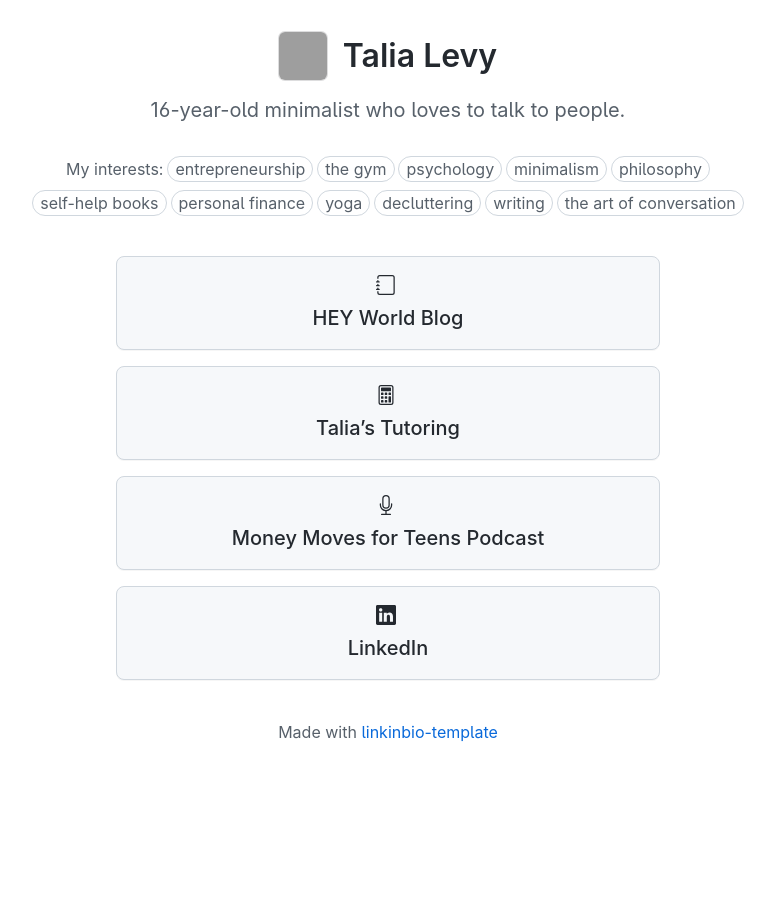
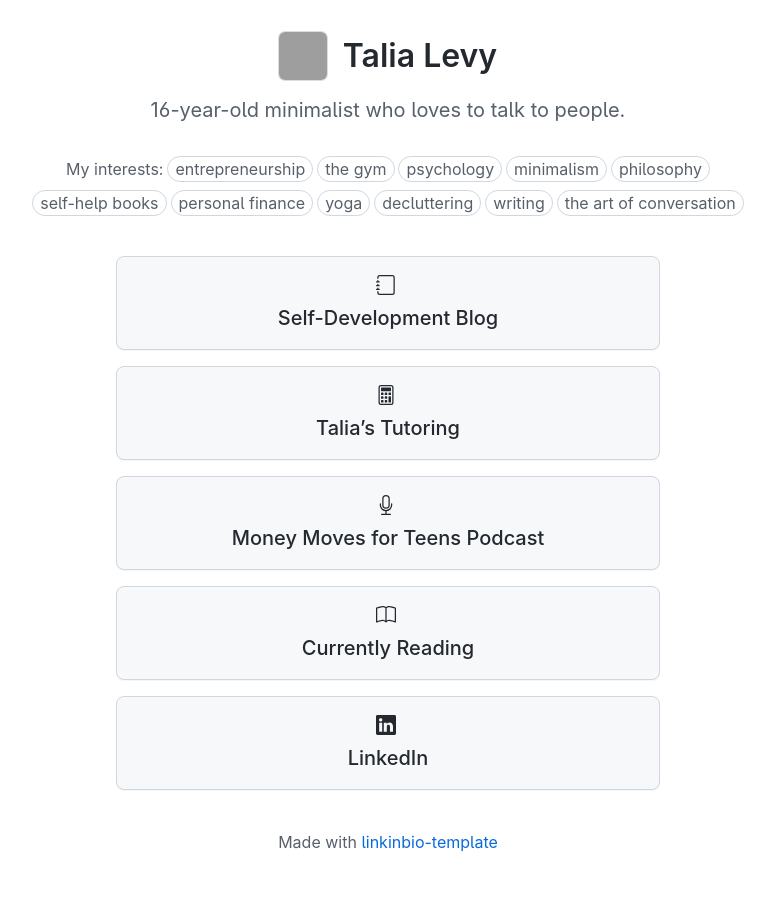
Before and after one commit to tslevy/linkinbio, a Jekyll site: the page built from index.md, in a window 1280 px wide. Shown: the whole page, without its empty margins (252-1027 px from the left). Built offline with Jekyll 4.4.1, drawn with Linux system fonts in a browser that asks for light colours; our own code applies the rules of GitHub Pages for plain Markdown files; grey boxes are pictures that could not be loaded.

Commit message:
Update links.yml

```diff
--- a/_data/links.yml
+++ b/_data/links.yml
@@ -1,4 +1,4 @@
-- text: HEY World Blog
+- text: Self-Development Blog
   url: https://world.hey.com/talia
   icon: journal
 - text: Talia’s Tutoring
@@ -7,6 +7,9 @@
 - text: Money Moves for Teens Podcast
   url: https://pglevy.github.io/mm4t-site/
   icon: mic
+- text: Currently Reading
+  url: https://www.goodreads.com/user/show/46911146-talia-levy
+  icon: book
 - text: LinkedIn
-  url: https://www.linkedin.com/
+  url: https://www.linkedin.com/in/talia-levy-240958284/
   icon: linkedin
```
